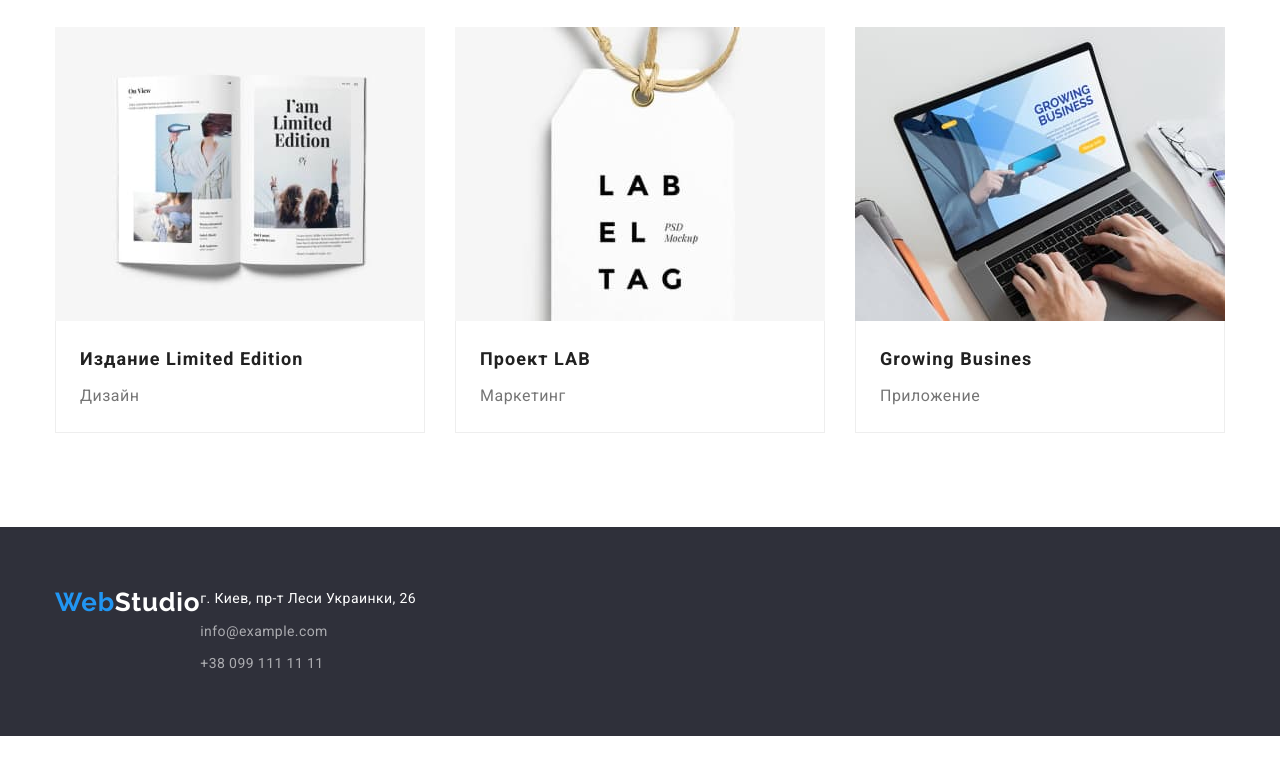
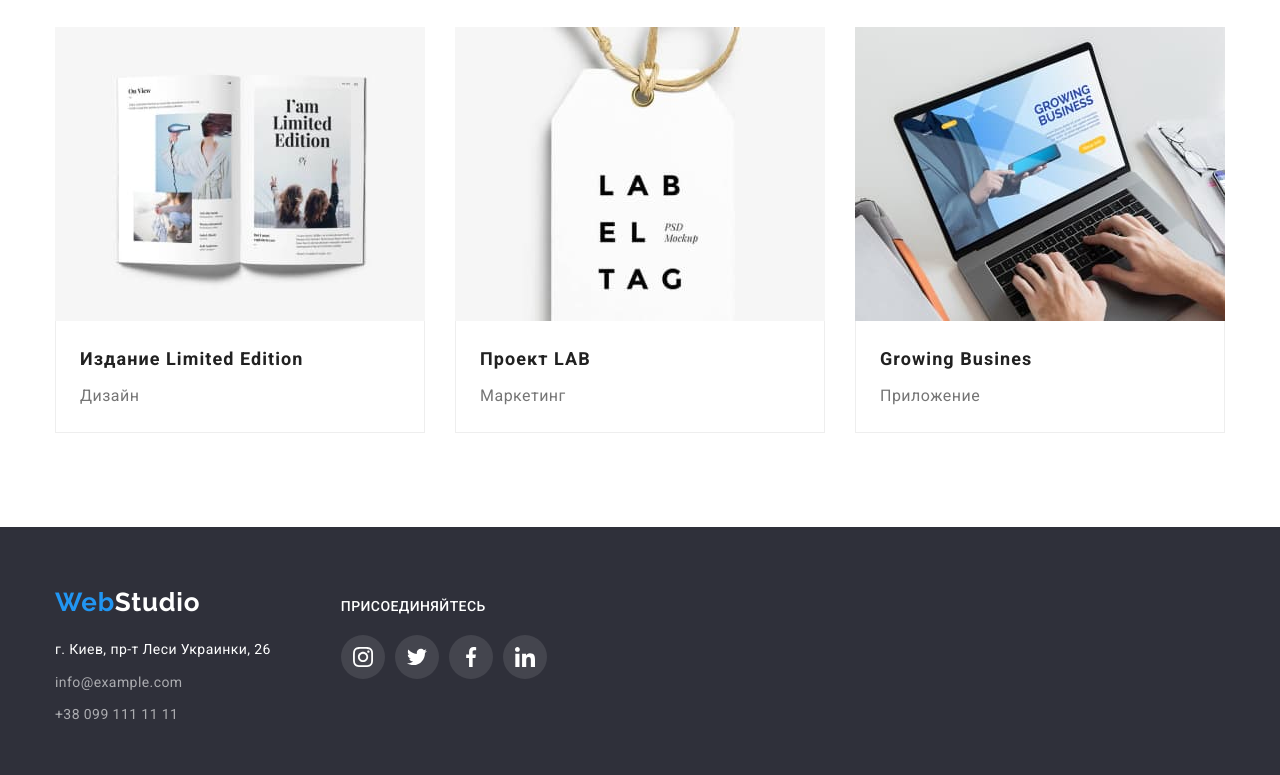
Before and after one commit to SovaV/goit-markup-hw-04, a plain HTML site: page portfolio.html in a window 1280 px wide. Shown: the part 1105-1880 px from the top of the page. Before the commit the page ends 1841 px from the top, so only its background shows below. Drawn offline with nearby package versions, Linux system fonts and the light colour scheme.

Commit message:
сделал дз

```diff
--- a/css/styles.css
+++ b/css/styles.css
@@ -383,6 +383,12 @@ ul {
   letter-spacing: 0.03em;
 }
 
+.card-project:focus,
+.card-project:hover {
+  box-shadow: 0px 1px 1px rgba(0, 0, 0, 0.12), 0px 4px 4px rgba(0, 0, 0, 0.06),
+    1px 4px 6px rgba(0, 0, 0, 0.16);
+}
+
 /* ======== ЧЕМ МЫ ЗАНИМАЕМСЯ ======== */
 
 .work {
--- a/portfolio.html
+++ b/portfolio.html
@@ -226,6 +226,7 @@
     <!-- Подвал -->
     <footer class="bot">
       <div class="container">
+        <div class="footer">
           <a href="./index.html" class="logo"
             >Web<span class="bot-accent">Studio</span></a
           >
@@ -251,6 +252,40 @@
             </ul>
           </address>
         </div>
+        <div class="bot-icons">
+          <p class="join">присоединяйтесь</p>
+          <ul class="icons list">
+            <li class="item">
+              <a href="" class="social-bottom link">
+                <svg class="icon">
+                  <use href="./images/symbol-defs.svg#instagram"></use>
+                </svg>
+              </a>
+            </li>
+            <li class="item">
+              <a href="" class="social-bottom link">
+                <svg class="icon">
+                  <use href="./images/symbol-defs.svg#twitter"></use>
+                </svg>
+              </a>
+            </li>
+            <li class="item">
+              <a href="" class="social-bottom link">
+                <svg class="icon">
+                  <use href="./images/symbol-defs.svg#facebook"></use>
+                </svg>
+              </a>
+            </li>
+            <li class="item">
+              <a href="" class="social-bottom link">
+                <svg class="icon">
+                  <use href="./images/symbol-defs.svg#linkedin"></use>
+                </svg>
+              </a>
+            </li>
+          </ul>
+        </div>
+      </div>
     </footer>
   </body>
 </html>
```
Lines whose indentation alone changed are shown as unchanged.
